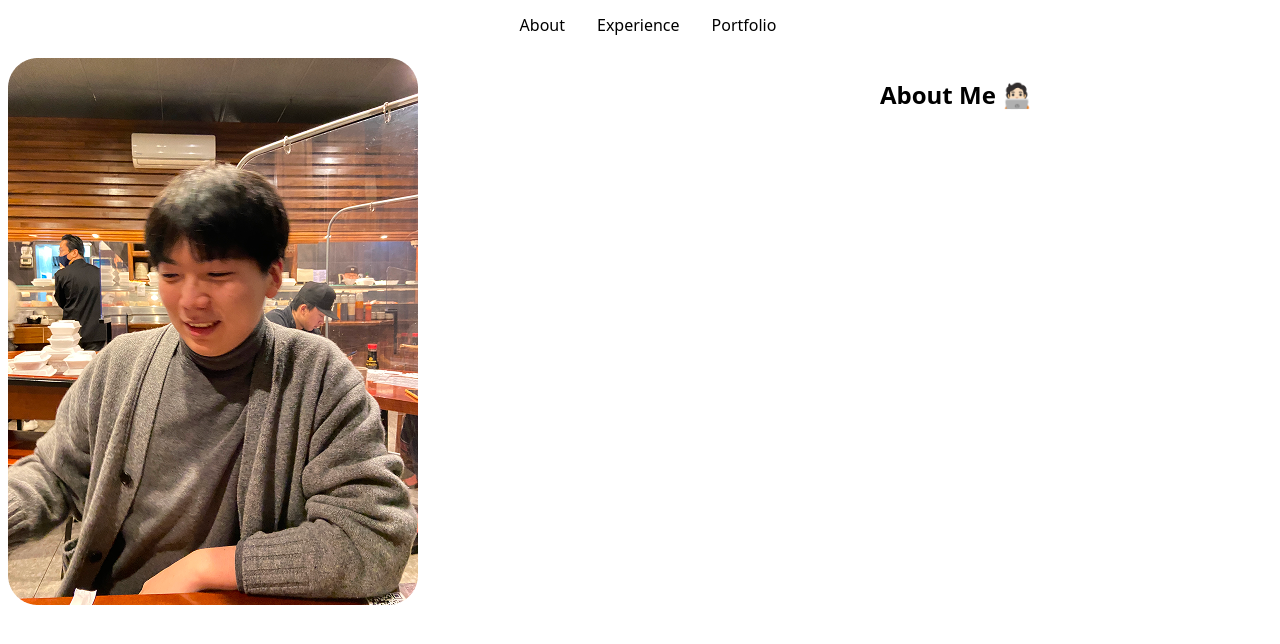
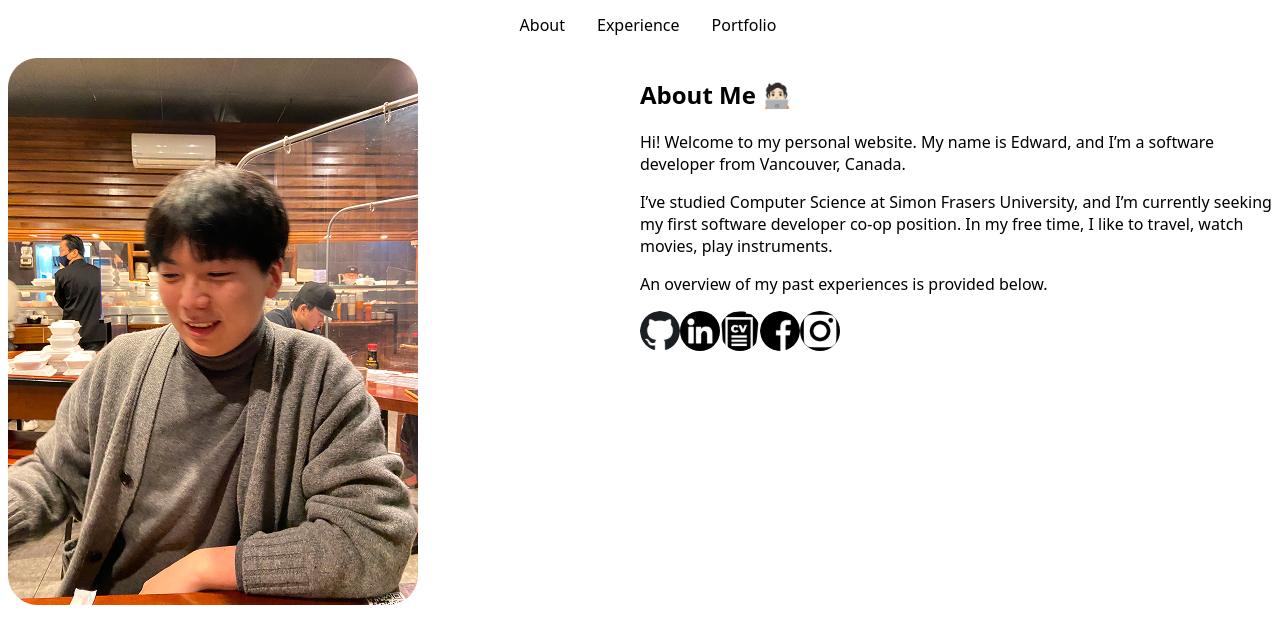
Before and after one commit to euidml/euidml.github.io, a React (Create React App) app: page / in a window 1280 px wide. Shown: the top 644 px of the page. Built offline with nearby package versions, Linux system fonts and the light colour scheme.

Commit message:
added suitable texts/imgs in About Me #8

```diff
--- a/src/About/About.css
+++ b/src/About/About.css
@@ -8,6 +8,6 @@
 }
 #biography {
     width: 50%;
-    display: flex;
+    display: block;
     justify-content: center;
 }
--- a/src/About/About.js
+++ b/src/About/About.js
@@ -1,10 +1,37 @@
 import { useEffect, useState } from "react";
-import profile from "../images/profile.png";
 import './About.css';
 
+// Import images
+import profile from "../images/profile.png";
+import cv from "../images/cv.svg";
+import facebook from "../images/facebook.svg";
+import instagram from "../images/instagram.svg";
+import linkedin from "../images/linkedin.svg";
+import octicon from "../images/octicon.svg";
 
 
+function ExternalLinks(value){
+
+    return(
+        <div>
+            <img href={value}>
+            </img>
+        </div>
+    );
+
+}
+
 function About(){
+    const description = ["Hi! Welcome to my personal website. My name is Edward, and I’m a software developer from Vancouver, Canada.",
+                        "I’ve studied Computer Science at Simon Frasers University, and I’m currently seeking my first software developer co-op position. In my free time, I like to travel, watch movies, play instruments.",
+                        "An overview of my past experiences is provided below."]
+    // const imageFiles = [octicon, linkedin, cv, facebook, instagram];
+    const imageFiles = {"octicon": [octicon, "https://github.com/euidml"],
+                "linkedin": [linkedin, ""],
+                "cv": [cv, ""],
+                "facebook": [facebook, ""],
+                "instagram": [instagram, ""]
+            };
     return(
         <>
             <div id="about_me">
@@ -13,6 +40,25 @@ function About(){
                 </div>
                 <div id="biography">
                     <h2> About Me 🧑🏻‍💻 </h2>
+                    {
+                        description.map((el) => (
+                            <p key={el}>{el}</p>
+                        ))
+                    }
+                    <div id="tech_stacks">
+                        {/* here is for techstacks */}
+                    </div>
+                    <div id="external_links">
+                        {
+                           Object.keys(imageFiles).map((key) => (
+                                    <a href={imageFiles[key][1]}>
+                                    <img className="external_link" key={key} src={imageFiles[key][0]}/>
+                                    </a>
+
+                            ))
+                        }
+                    </div>
+
                 </div>
             </div>
         </>
```
Also changed, not shown: src/images/linkedin.svg (renamed from src/images/Linked in.svg).
